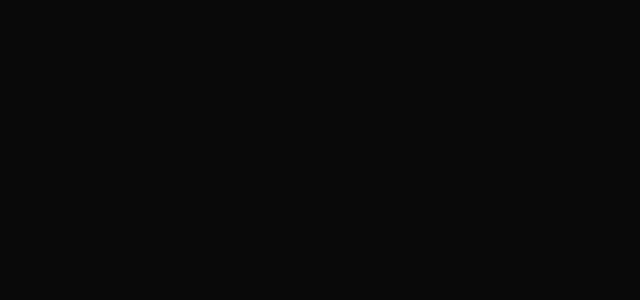
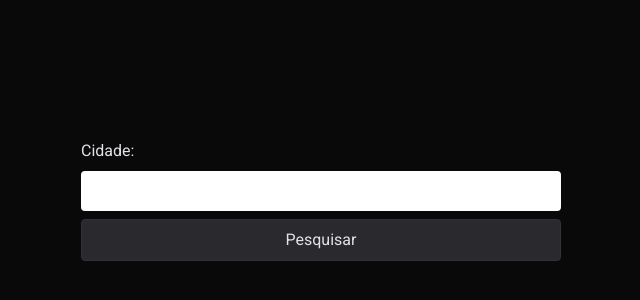
Before and after one commit to TiagoFreitas03/app-collection, a React (Vite) app: page /weather in a window 1280 px wide. Before the commit this address had no page. Shown: the part 200-500 px from the top of the page, without its empty margins (319-959 px from the left). Built offline with nearby package versions, Linux system fonts and the light colour scheme.

Commit message:
Aplicação Weather

```diff
--- a/src/App.tsx
+++ b/src/App.tsx
@@ -17,6 +17,7 @@ import { Hello } from './apps/Hello'
 import { IOTMailboxSimulator } from './apps/IOTMailboxSimulator'
 import { Json2Csv } from './apps/Json2Csv'
 import { RandomNumberGenerator } from './apps/RandomNumberGenerator'
+import { Weather } from './apps/Weather'
 import { WindChill } from './apps/WindChill'
 import { WordFrequency } from './apps/WordFrequency'
 
@@ -40,6 +41,7 @@ const Home = () => {
 			<Link to='/hello'>Hello App</Link>
 			<Link to='/json-2-csv'>JSON 2 CSV</Link>
 			<Link to='/random-number'>Random Number Generator</Link>
+			<Link to='/weather'>Weather</Link>
 			<Link to='/wind-chill'>Wind Chill</Link>
 			<Link to='/word-frequency'>Word Frequency</Link>
 		</div>
@@ -68,6 +70,7 @@ export function App() {
 				<Route path='/hello' element={<Hello />} />
 				<Route path='/json-2-csv' element={<Json2Csv />} />
 				<Route path='/random-number' element={<RandomNumberGenerator />} />
+				<Route path='/weather' element={<Weather />} />
 				<Route path='/wind-chill' element={<WindChill />} />
 				<Route path='/word-frequency' element={<WordFrequency />} />
 			</Routes>
--- /dev/null
+++ b/src/apps/Weather.tsx
@@ -0,0 +1,93 @@
+import { useState, FormEvent, useEffect } from 'react'
+
+interface WeatherInfo {
+	temperature: number
+	condition: string
+	icon: string
+	city: string
+	country: string
+}
+
+export function Weather() {
+	const [city, setCity] = useState('')
+	const [weatherInfo, setWeatherInfo] = useState<WeatherInfo>()
+
+	useEffect(() => {
+		const storagedCity = localStorage.getItem('city')
+
+		if (storagedCity) {
+			setCity(storagedCity)
+			getWeatherInfo(storagedCity)
+		}
+	}, [])
+
+	async function handleFormSubmit(event: FormEvent) {
+		event.preventDefault()
+		await getWeatherInfo(city)
+	}
+
+	async function getWeatherInfo(cityName: string) {
+		const apiKey = import.meta.env.VITE_WEATHER_API_KEY
+		const params = `q=${cityName}&appid=${apiKey}&units=metric`
+		const url = `https://api.openweathermap.org/data/2.5/weather?${params}`
+
+		try {
+			const res = await fetch(url)
+			const data = await res.json()
+
+			const { main, name: city, sys, weather } = data
+
+			const { country } = sys
+			const { temp: temperature } = main
+			const { description: condition } = weather[0]
+
+			const icon = `http://openweathermap.org/img/w/${weather[0].icon}.png`
+
+			setWeatherInfo({ temperature, condition, icon, city, country })
+
+			localStorage.setItem('city', cityName)
+		} catch (err) {
+			alert('Ocorreu um erro ao pesquisar esta cidade.')
+			console.log(err)
+		}
+	}
+
+	return (
+		<div className="flex justify-center items-center w-screen h-screen">
+			<div className="w-[480px]">
+				<form onSubmit={handleFormSubmit}>
+					<label className="block mb-2">Cidade:</label>
+					<input
+						type="text"
+						value={city}
+						onChange={e => setCity(e.target.value)}
+						className="w-full rounded p-2"
+					/>
+
+					<button
+						className="w-full bg-gray-600 border border-gray-500 p-2 mt-2 rounded"
+						type="submit"
+					>
+						Pesquisar
+					</button>
+				</form>
+
+				{ weatherInfo &&
+					<div className='bg-gray-200 text-gray-900 rounded text-center mt-3 p-4'>
+						<p className='text-2xl'>{weatherInfo.city}, {weatherInfo.country}</p>
+
+						<h2 className='text-4xl my-2'>{weatherInfo.temperature} °C</h2>
+
+						<img
+							src={weatherInfo.icon}
+							alt="Weather Icon"
+							className='mx-auto w-[84px]'
+						/>
+
+						<p className='uppercase'>{weatherInfo.condition}</p>
+					</div>
+				}
+			</div>
+		</div>
+	)
+}
```
Also changed, not shown: 1 other file (tests, documents, lock files or other folders).
